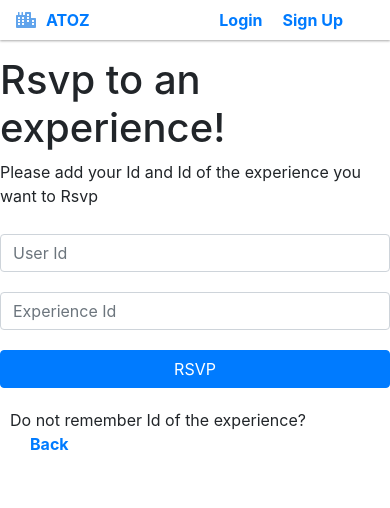
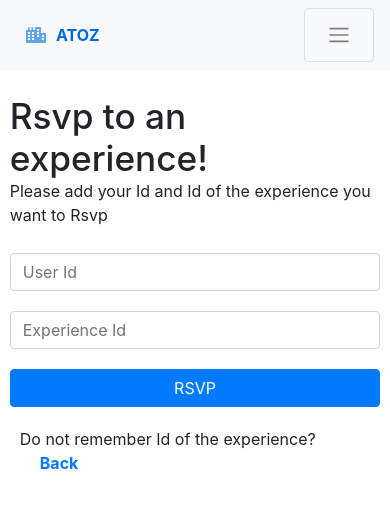
Before and after one commit to ZaurInvictus/AtoZ-react-redux-app, a React (Create React App) app: page /rsvp in a window 390 px wide. Shown: the top 508 px of the page. Built offline with nearby package versions, Linux system fonts and the light colour scheme; sample sign-in values are in the browser's storage; a web font is replaced by a local one.

Commit message:
navbar mobile responsive style added

```diff
--- a/src/App.css
+++ b/src/App.css
@@ -1,4 +1,30 @@
-ul {
+.navbar{
+  margin-bottom: 25px;
+}
+
+.brand {
+  color:#0069D9;
+}
+
+.menu-bar {
+  display: flex;
+  align-items: center;
+}
+
+ a {
+  text-decoration: none;
+  padding: 10px;
+  font-weight: bold;
+}
+
+span {
+  color: #333333;
+  margin: 10px;
+  font-size: 1rem;
+}
+
+
+ /* ul {
   display: flex;
   justify-content: flex-start;
   margin: 0 0 36px;
@@ -9,15 +35,4 @@ ul {
 li {
   list-style: none;
   margin-right: 6px;
-}
-
-a {
-  text-decoration: none;
-  padding: 10px;
-  font-weight: bold;
-}
-
-span {
-  color: #0069D9;
-  margin: 15px;
-}
+} */
--- a/src/App.js
+++ b/src/App.js
@@ -13,9 +13,27 @@ import Home from './components/Home/Home'
 import PostExperience from './components/Forms/PostForm'
 import Rsvp from './components/Rsvp/Rsvp'
 import UserExperiences from './components/Rsvp/UserExperiences'
+import {
+  Collapse,
+  Navbar,
+  NavbarToggler,
+  NavbarBrand,
+  Nav,
+  NavItem,
+  NavLink,
+  } from 'reactstrap';
 
 
 class App extends React.Component {
+  state = {
+    isOpen: false
+  };
+
+  toggle =()=> {
+    this.setState({
+      isOpen: !this.state.isOpen
+    });
+  }
 
 
   logOut = e => {
@@ -28,27 +46,36 @@ class App extends React.Component {
   render() {
    return (
     <div className="App">
-         <ul className='navbar'>
-          <li>
-          <i className="fas fa-city"></i>
-            <Link to='/'>ATOZ</Link>
-            <span>{this.props.registeredUser && <span>User Id: <strong>{this.props.registeredUser.id}</strong></span>}</span>
-          </li>
-          <li>
-             {this.props.loggedIn ?
-             <div className="div">
-             <Link to='/user-page'>Your Bookings</Link>
-             <span>Signed In as <strong><em>{this.props.registeredUser.username}</em></strong></span>
-              <button onClick={this.logOut} className="btn btm-sm btn-primary">Logout</button>
+        <Navbar className='navbar' color="light" light expand="md">
+          <Link to='/'>
+            <i className="fas fa-city"></i>
+              <span className="brand">ATOZ</span>
+            <span>{this.props.registeredUser && <span>User Id: <strong><em>{this.props.registeredUser.id}</em></strong></span>}</span>
+          </Link>
+          <NavbarToggler onClick={this.toggle} />
+          <Collapse isOpen={this.state.isOpen} navbar>
+            <Nav className="ml-auto" navbar>
+              {this.props.loggedIn ?
+             <div className="menu-bar">
+             <NavItem>
+               <Link to='/user-page'>Your Bookings</Link>
+             </NavItem>
+               <span>Signed In as <strong><em>{this.props.registeredUser.username}</em></strong></span>
              </div> :
               <span>
                 <Link to='/login'>Login</Link>
                 <Link to='/register'>Sign Up</Link>
               </span>
              }
-          </li>
+              <NavItem>
+                <NavLink >
+                  <button onClick={this.logOut} className="btn btm-sm btn-primary">Logout</button>
+                </NavLink>
+              </NavItem>
+            </Nav>
+          </Collapse>
+        </Navbar>
 
-        </ul>
        <header className="App-header">
         <Route exact path='/login' component={Login} />
         <Route exact path='/register' component={Register} />
--- /dev/null
+++ b/src/components/Rsvp/Rsvp.css
@@ -0,0 +1,41 @@
+.rsvp-page {
+  display: flex;
+  justify-content: center;
+  align-items: center;
+ }
+
+
+.rsvp-form {
+  width: 100%;
+  align-items: center;
+  flex-direction: column;
+  display: flex;
+  justify-content: center;
+}
+
+.btn-rsvp {
+  width:100%;
+}
+
+.rsvp-input {
+  width:100%;
+}
+
+.rsvp-form * {
+  margin: 10px;
+}
+
+p {
+  font-size: 1rem;
+}
+
+@media (max-width: 550px) {
+  .rsvp-form-wrapper {
+    width: 95%;
+  }
+
+  .rsvp-form-header {
+    margin: 0 auto;
+    font-size: 2.2rem;
+  }
+}
--- a/src/components/Rsvp/Rsvp.js
+++ b/src/components/Rsvp/Rsvp.js
@@ -3,6 +3,8 @@ import { Link } from 'react-router-dom'
 import { connect } from 'react-redux'
 import { Form, Input, Alert } from 'reactstrap'
 import { register, login, rsvpExperience, getExperiences } from '../../actions/actions';
+import './Rsvp.css'
+
 
 
 
@@ -39,14 +41,14 @@ class RsvpExperience extends React.Component {
 
 render() {
   return (
-   <div className='login-page'>
-   <div className='form-wrapper'>
+   <div className='rsvp-page'>
+   <div className='rsvp-form-wrapper'>
     {this.props.rsvpError && <Alert color="danger" >{this.props.rsvpError}</Alert>}
-    <h1>Rsvp to an experience!</h1>
+    <h1 className='rsvp-form-header'>Rsvp to an experience!</h1>
     <p>Please add your Id and Id of the experience you want to Rsvp</p>
-     <Form className='login-form' onSubmit={this.rsvp}>
+     <Form className='rsvp-form' onSubmit={this.rsvp}>
           <Input
-            className='login-input'
+            className='rsvp-input'
             type="text"
             name='user_id'
             id="text"
@@ -55,7 +57,7 @@ render() {
             onChange={this.handleChange}
            />
           <Input
-            className='login-input'
+            className='rsvp-input'
             type="text"
             name="experience_id"
             id="examplePassword"
@@ -63,7 +65,7 @@ render() {
             value={this.state.credentials.experience_id}
             onChange={this.handleChange}
            />
-        <button type="submit" className="btn btn-login btn-primary">
+        <button type="submit" className="btn btn-rsvp btn-primary">
           {this.props.isLoggingIn ? 'Loading' : 'RSVP'}
         </button>
          <p>Do not remember Id of the experience?<Link to='/dashboard'>Back</Link></p>
--- a/src/reducers/index.js
+++ b/src/reducers/index.js
@@ -125,6 +125,7 @@ export const reducer = (state = initialState, action) => {
             loggedInUser: '',
             loggedIn: false,
             registerMessage: action.payload,
+            loginMessage: '',
           }
 
           //LOGOUT
```
